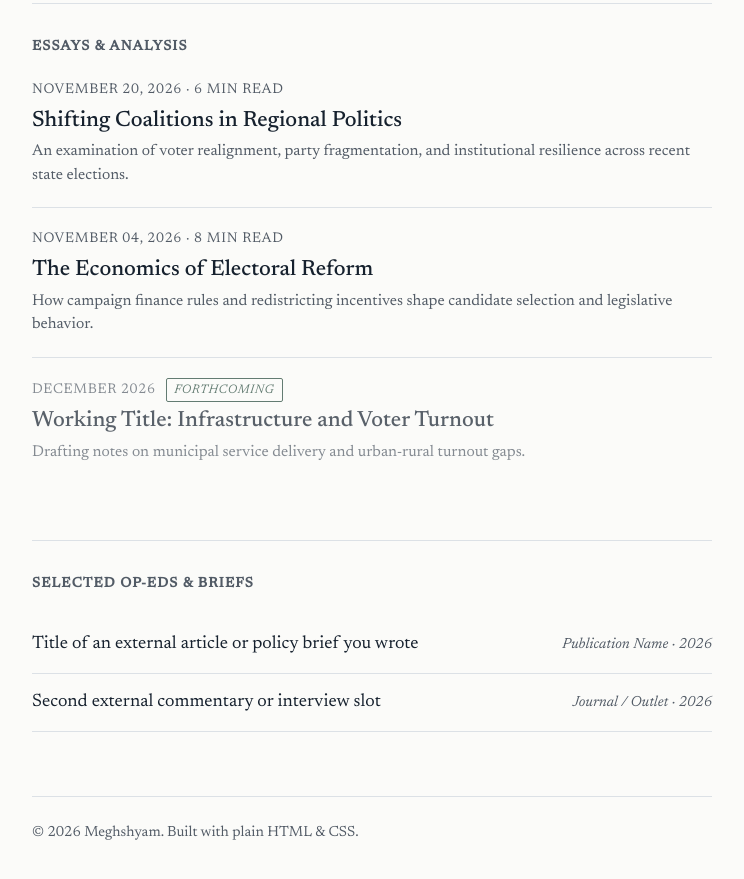
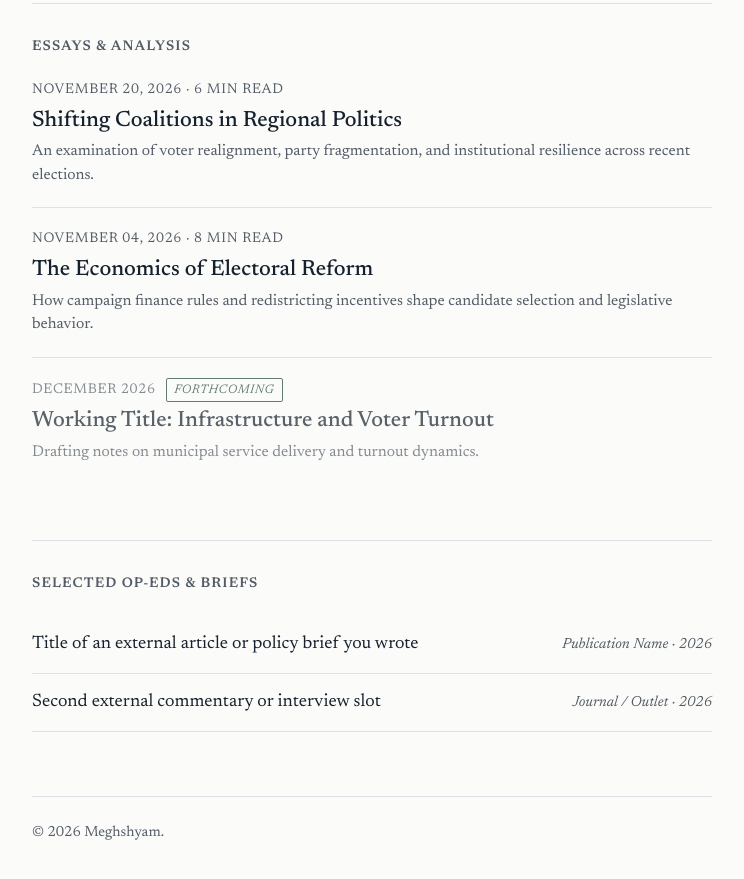
Before and after one commit to mbmk-site/mbmk-site.github.io, a plain HTML site: page index.html in a window 1280 px wide. Shown: the part 465-1344 px from the top of the page, without its empty margins (96-840 px from the left). Drawn offline with Linux system fonts and the light colour scheme.

Commit message:
Update index.html

```diff
--- a/index.html
+++ b/index.html
@@ -3,14 +3,13 @@
 <head>
   <meta charset="UTF-8">
   <meta name="viewport" content="width=device-width, initial-scale=1.0">
-  <title>Meghshyam — Political Analysis & Essays</title>
+  <title>Meghshyam — Political Analysis &amp; Essays</title>
 
-  <!-- Editorial Fonts: Newsreader (serif) & Inter (sans-serif metadata) -->
+  <!-- Times New Roman–style editorial serif font -->
   <link rel="preconnect" href="https://fonts.googleapis.com">
   <link rel="preconnect" href="https://fonts.gstatic.com" crossorigin>
-  <link href="https://fonts.googleapis.com/css2?family=Inter:wght@400;500&family=Newsreader:ital,opsz,wght@0,6..72,400;0,6..72,500;1,6..72,400&display=swap" rel="stylesheet">
+  <link href="https://fonts.googleapis.com/css2?family=Newsreader:ital,opsz,wght@0,6..72,400;0,6..72,500;0,6..72,600;1,6..72,400&display=swap" rel="stylesheet">
 
-  <!-- Links to your external stylesheet -->
   <link rel="stylesheet" href="style.css">
 </head>
 <body>
@@ -61,7 +60,7 @@
         <li>
           <div class="meta">November 20, 2026 &middot; 6 min read</div>
           <a href="post-1.html" class="post-title">Shifting Coalitions in Regional Politics</a>
-          <p class="post-excerpt">An examination of voter realignment, party fragmentation, and institutional resilience across recent state elections.</p>
+          <p class="post-excerpt">An examination of voter realignment, party fragmentation, and institutional resilience across recent elections.</p>
         </li>
 
         <!-- Published Post Slot 2 -->
@@ -71,11 +70,11 @@
           <p class="post-excerpt">How campaign finance rules and redistricting incentives shape candidate selection and legislative behavior.</p>
         </li>
 
-        <!-- Forthcoming Essay Slot (Ready to activate when you publish) -->
+        <!-- Forthcoming Essay Slot -->
         <li class="post-slot-empty">
           <div class="meta">December 2026 <span class="badge-forthcoming">Forthcoming</span></div>
           <span class="post-title">Working Title: Infrastructure and Voter Turnout</span>
-          <p class="post-excerpt">Drafting notes on municipal service delivery and urban-rural turnout gaps.</p>
+          <p class="post-excerpt">Drafting notes on municipal service delivery and turnout dynamics.</p>
         </li>
 
       </ul>
@@ -97,7 +96,7 @@
     </section>
 
     <footer>
-      &copy; 2026 Meghshyam. Built with plain HTML &amp; CSS.
+      &copy; 2026 Meghshyam.
     </footer>
 
   </div>
```
